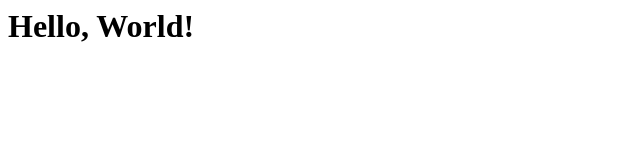
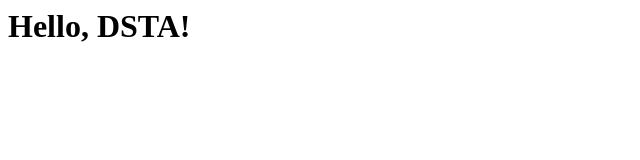
Before and after one commit to navyseal8/ippt, a plain HTML site: page index.html in a window 1280 px wide. Shown: the full height of the page, 0-640 px from the left. Drawn offline with Linux system fonts and the light colour scheme.

Commit message:
dsta hello

```diff
--- a/index.html
+++ b/index.html
@@ -1 +1 @@
-<h1>Hello, World!</h1>
+<h1>Hello, DSTA!</h1>
```
